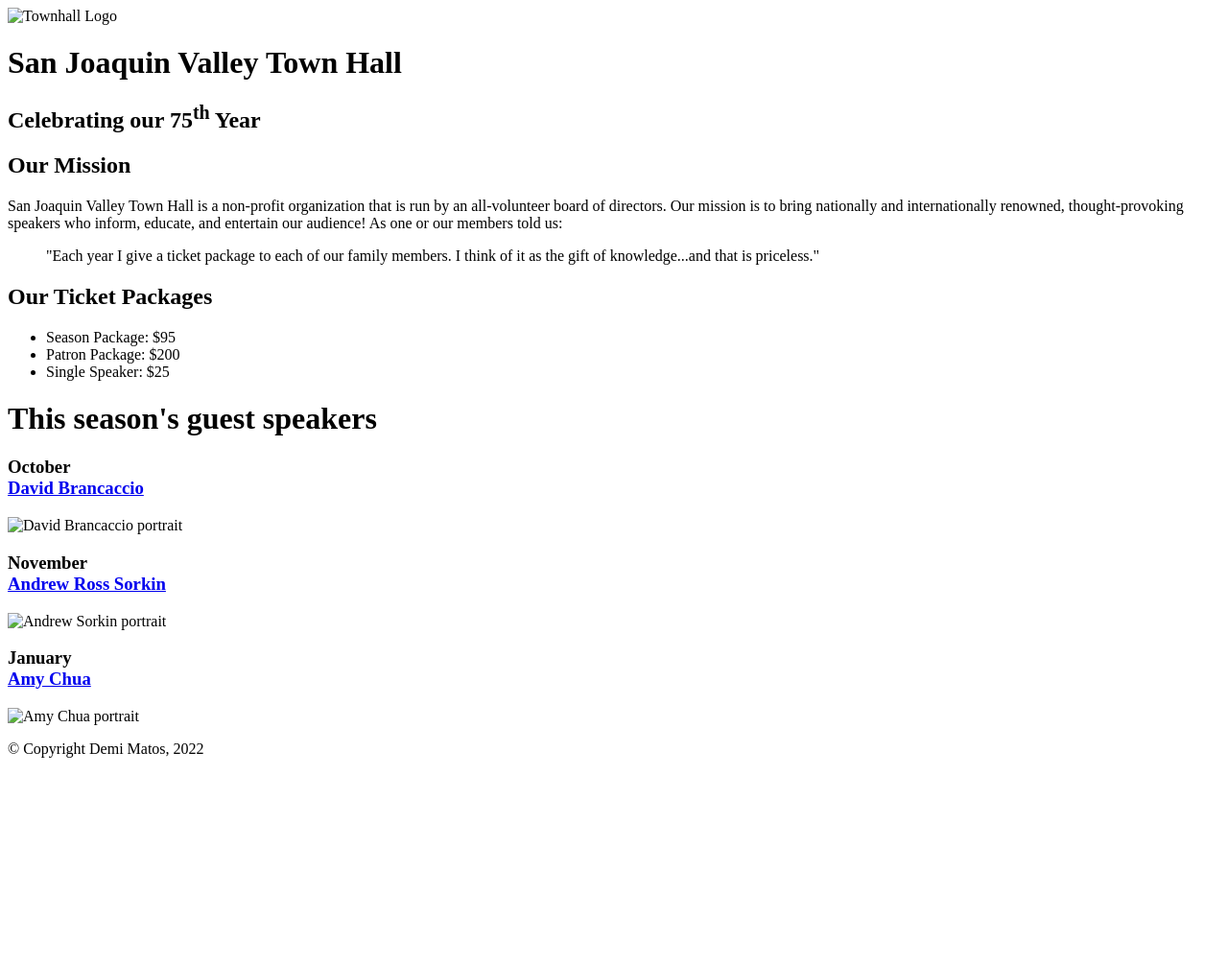
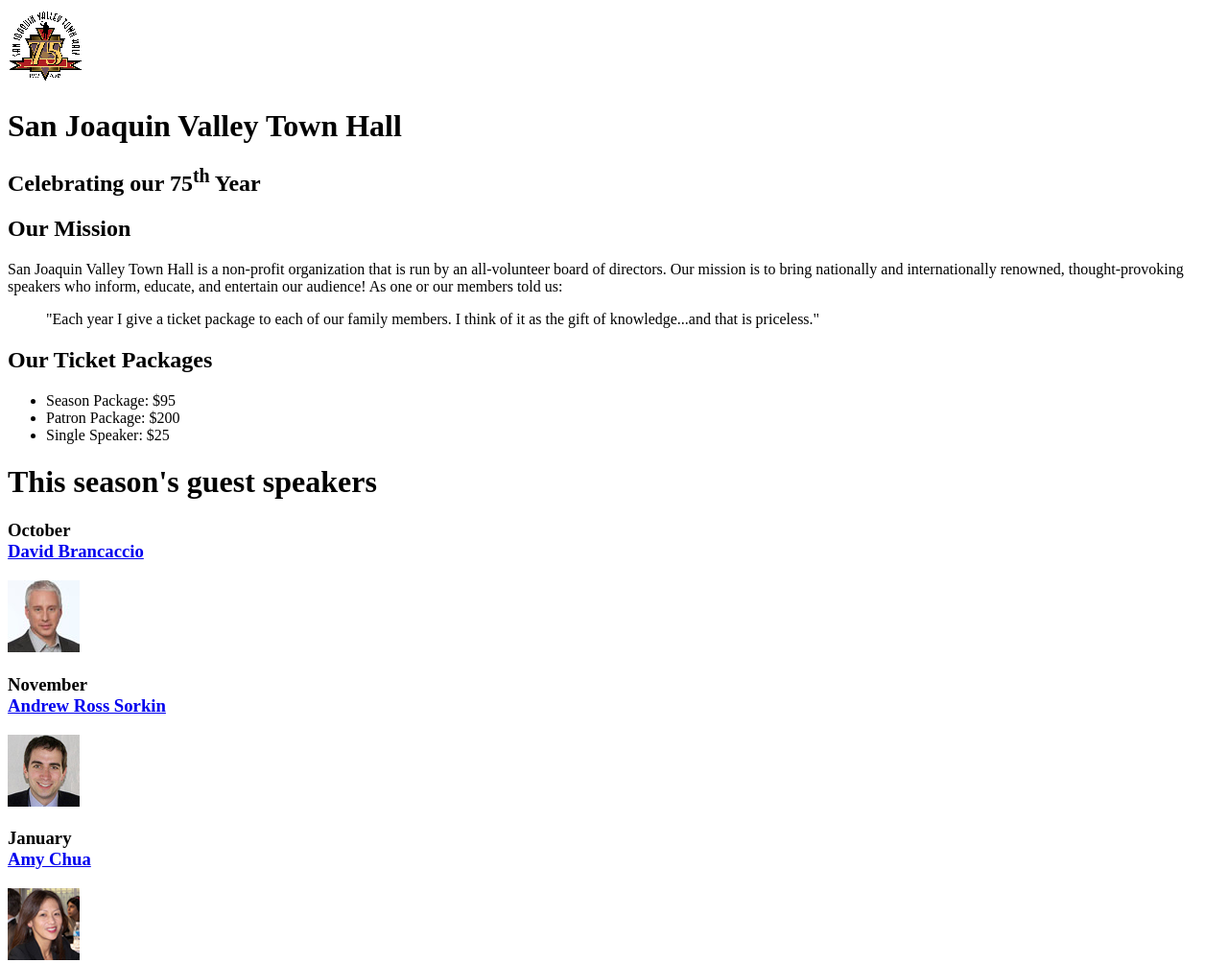
Before and after one commit to DemiScript/A07, a plain HTML site: page index.html in a window 1280 px wide. Shown: the top 1004 px of the page at 96% size. Before the commit the page ends 806 px from the top, so only its background shows below. Drawn offline with Linux system fonts and the light colour scheme.

Commit message:
Fixed pathing

```diff
--- a/index.html
+++ b/index.html
@@ -4,12 +4,12 @@
 <head>
 	<meta charset="utf-8">
 	<title>San Joaquin Valley Town Hall</title>
-	<link rel="shortcut icon" href="../../../../IS117Download/student_download/A07/images/favicon.ico">
+	<link rel="shortcut icon" href="favicon.ico">
 </head>
 
 <body>
 	<header>
-		<img src="../../../../IS117Download/student_download/A07/images/town_hall_logo.gif" alt="Townhall Logo" height="80">
+		<img src="town_hall_logo.gif" alt="Townhall Logo" height="80">
 		<h1>San Joaquin Valley Town Hall</h1>
 		<h2>Celebrating our 75<sup>th</sup> Year</h2>
 
@@ -33,16 +33,16 @@
 		<h1>This season's guest speakers</h1>
 
 		<h3>October<br>
-			<a href="../../../../IS117Download/student_download/A07/speakers/brancaccio.html"> David Brancaccio</a></h3>
-		<img src="../../../../IS117Download/student_download/A07/images/brancaccio75.jpg" alt="David Brancaccio portrait" height="80">
+			<a href="brancaccio.html"> David Brancaccio</a></h3>
+		<img src="brancaccio75.jpg" alt="David Brancaccio portrait" height="75">
 
 		<h3>November<br>
-			<a href="../../../../IS117Download/student_download/A07/speakers/sorkin.html">Andrew Ross Sorkin</a></h3>
-		<img src="../../../../IS117Download/student_download/A07/images/sorkin75.jpg" alt="Andrew Sorkin portrait" height="80">
+			<a href="sorkin.html">Andrew Ross Sorkin</a></h3>
+		<img src="sorkin75.jpg" alt="Andrew Sorkin portrait" height="75">
 
 		<h3>January<br>
 			<a href="chua.html">Amy Chua</a></h3>
-		<img src="../../../../IS117Download/student_download/A07/images/chua75.jpg" alt="Amy Chua portrait" height="80">
+		<img src="chua75.jpg" alt="Amy Chua portrait" height="75">
 
 
 	</main>
```
Also changed, not shown: brancaccio.html (+2 -2 lines), chua.html (+2 -2 lines), sorkin.html (+2 -2 lines), brancaccio75.jpg (added), chua75.jpg (added), favicon.ico (added), sorkin75.jpg (added), town_hall_logo.gif (added).
